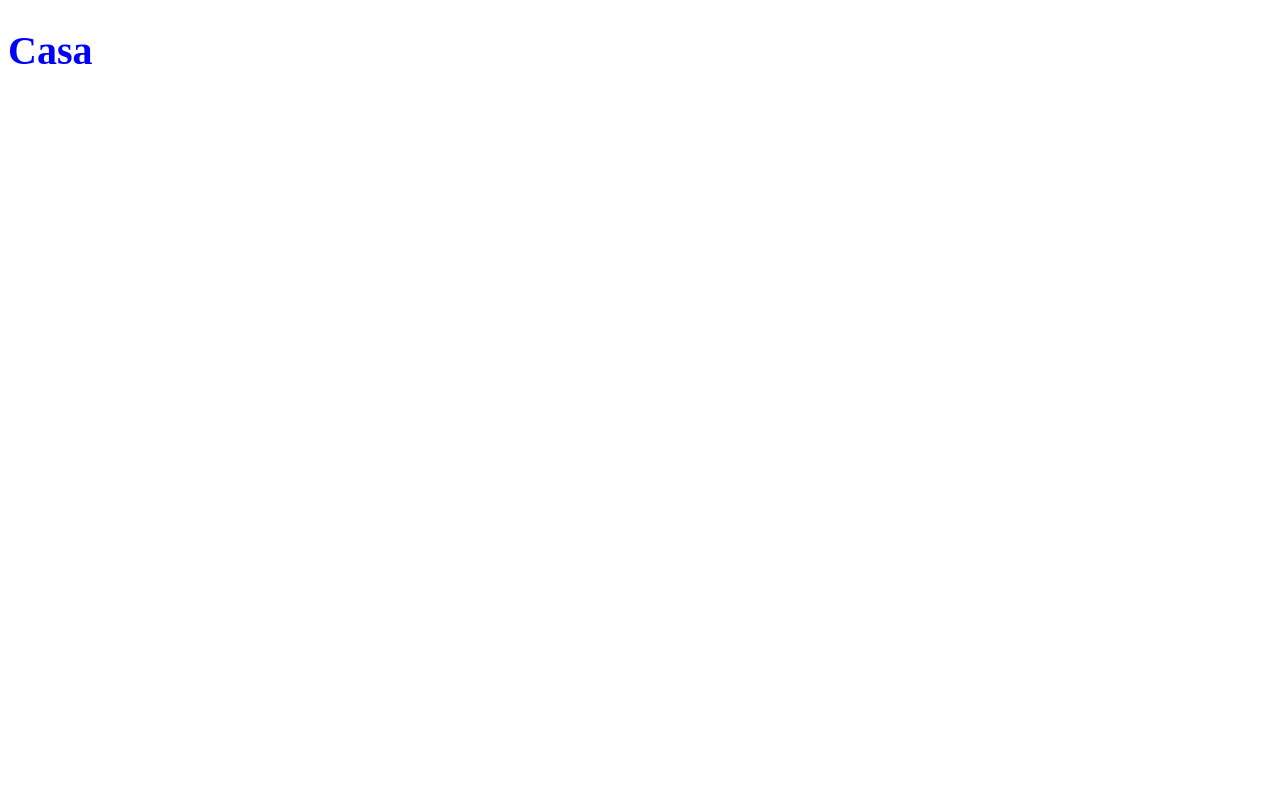
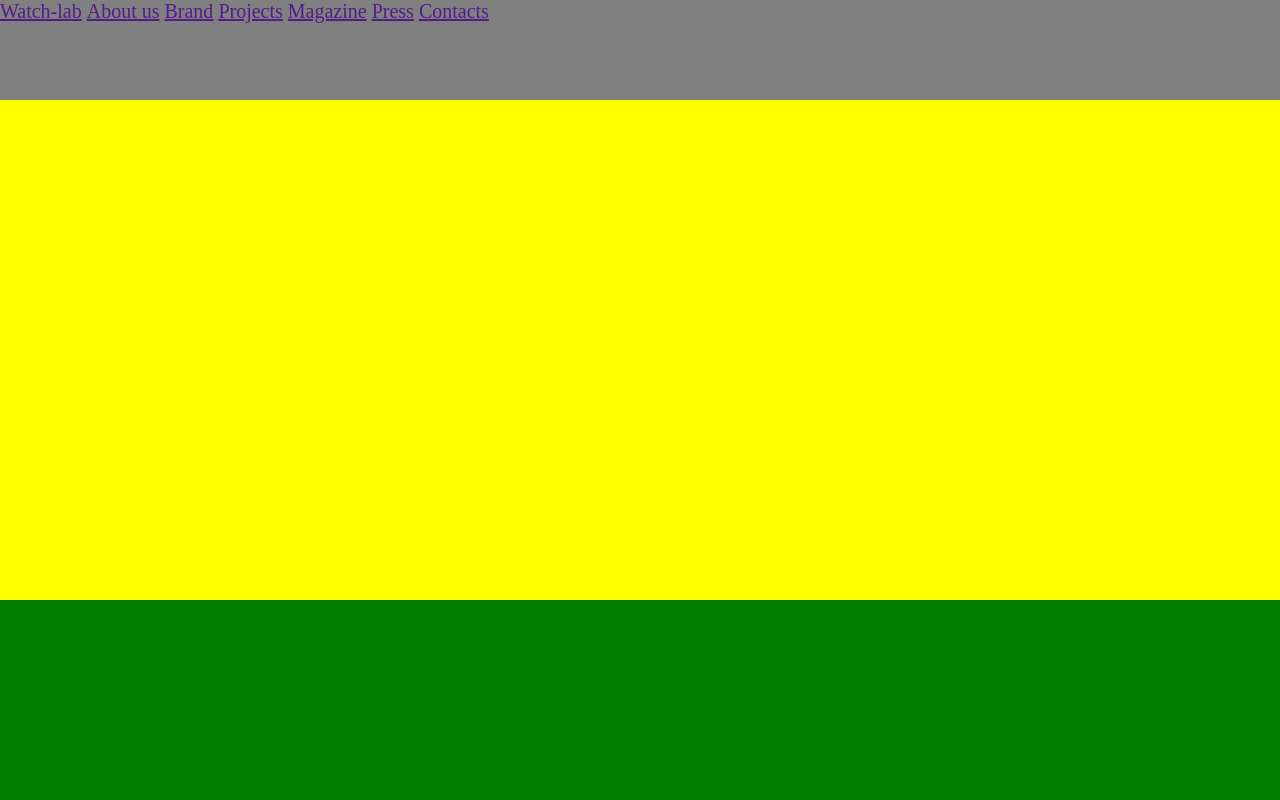
Before and after one commit to guyrogereboulet/watch-lab, a website: page index.html in a window 1280 px wide. Drawn offline with Linux system fonts and the light colour scheme.

Commit message:
Struttura base

```diff
--- a/index.html
+++ b/index.html
@@ -7,8 +7,28 @@
     <title>Watch-lab</title>
 </head>
 <body>
+    <div class="container">
+        <header>
+            <nav>
+                <ul>
+                    <li><a href="">Watch-lab</a></li>
+                    <li><a href="">About us</a></li>
+                    <li><a href="">Brand</a></li>
+                    <li><a href="">Projects</a></li>
+                    <li><a href="">Magazine</a></li>
+                    <li><a href="">Press</a></li>
+                    <li><a href="">Contacts</a></li>
+                </ul>
+            </nav>
+        </header>
 
-    <h1>Casa</h1>
+        <main>
 
+        </main>
+
+        <footer>
+
+        </footer>
+    </div>
 </body>
 </html>
--- a/src/app.scss
+++ b/src/app.scss
@@ -1,9 +1,56 @@
-$colorfont: blue;
-$fontsize:20px;
+$colorFont: black;
+$navColor: grey;
+$mainColor:yellow;
+$footerColor: green;
+$headerHeight: 100px;
+$footerHeight: 200px;
+$mainHeight: calc(100vh - #{$headerHeight + $footerHeight});
+$regularFontsize: 20px;
+
+
+* {
+    margin : 0;
+    padding: 0;
+    box-sizing: border-box;
+}
+
 
 
 body {
-    color: $colorfont;
-    font-size: $fontsize;
+    color: $colorFont;
+    font-size: $regularFontsize;
+};
 
-};
+.container {
+    header {
+
+        background-color: $navColor;
+
+
+        nav {
+            height: $headerHeight;
+
+            ul {
+                list-style: none;
+                li {
+                    display: inline-block;
+
+
+                }
+            }
+
+        }
+    }
+
+    main {
+        background-color: $mainColor;
+        height: $mainHeight;
+
+    }
+
+    footer {
+        background-color: $footerColor;
+        height: $footerHeight;
+
+    }
+}
```
Also changed, not shown: dist/app.css.
